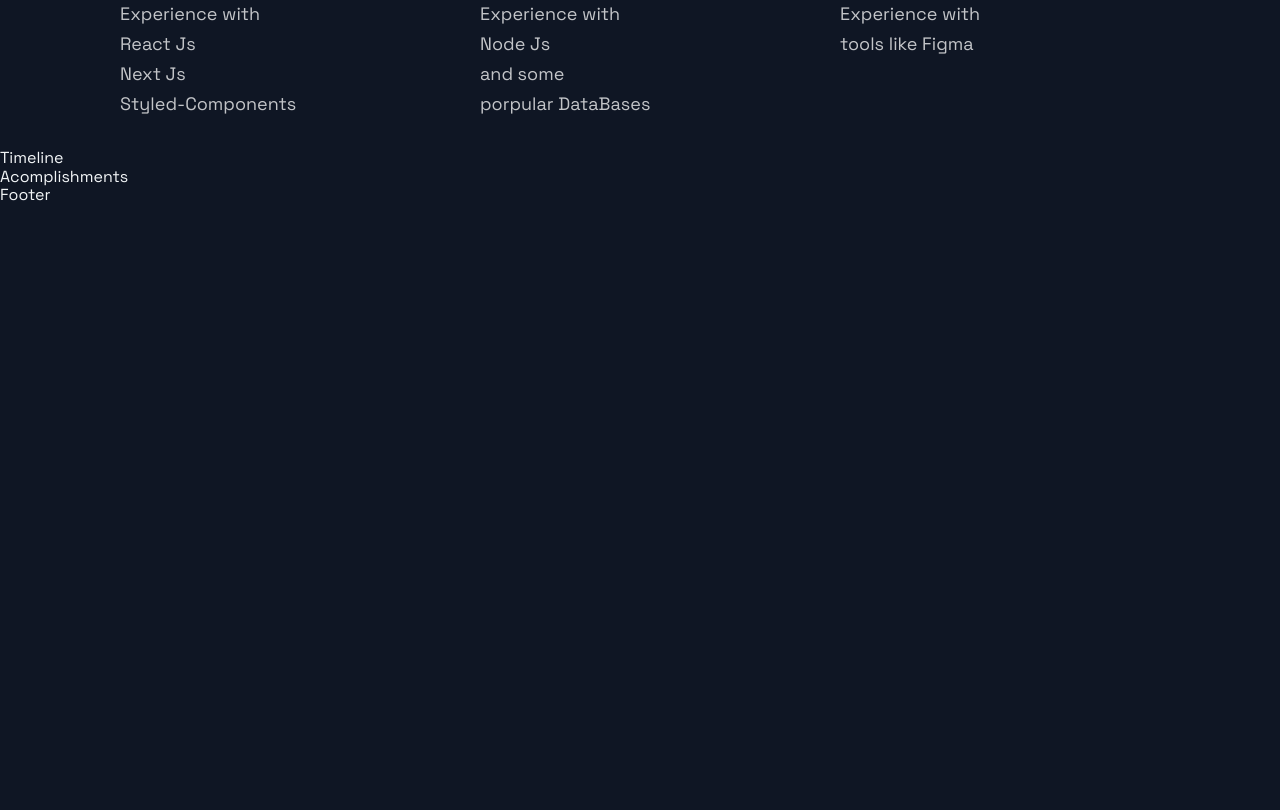
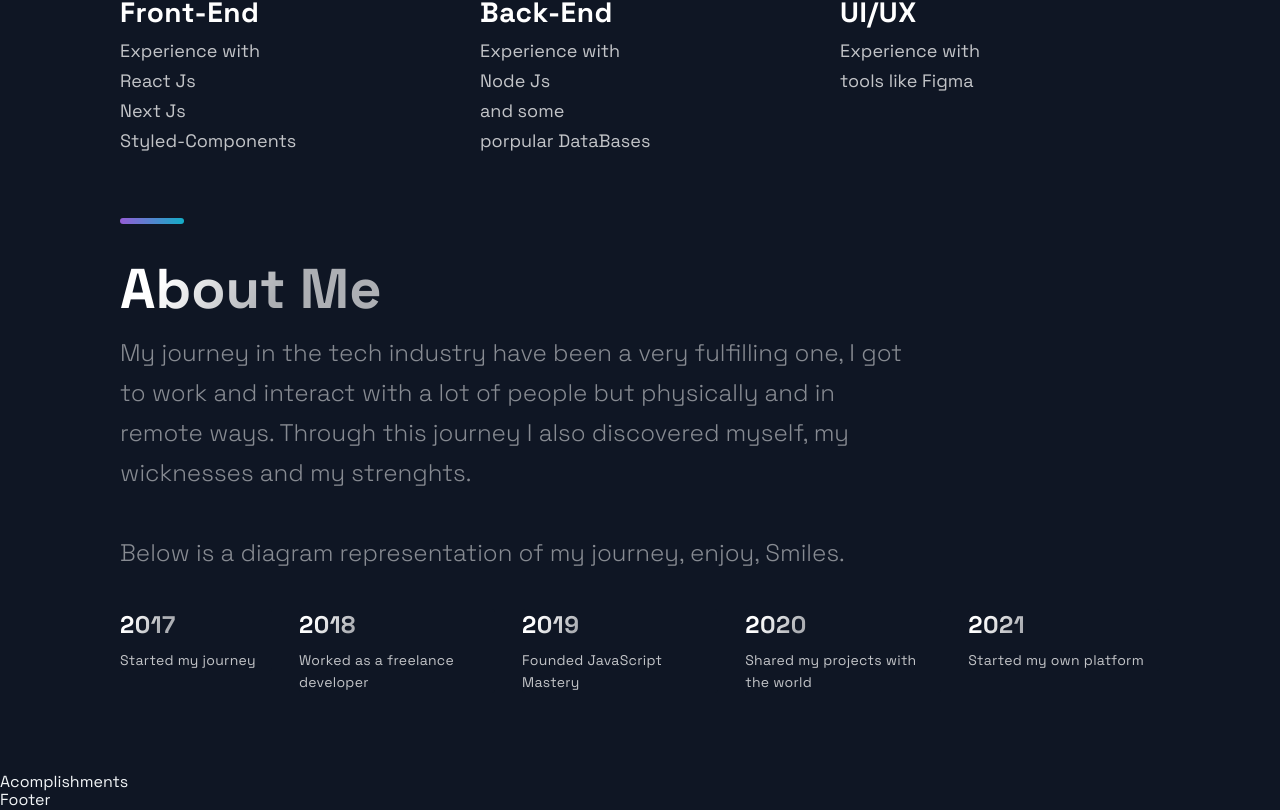
Before and after one commit to Officialibn1/Next-js-portfolio, a Next.js app: page / in a window 1280 px wide. Shown: the part 2799-3609 px from the top of the page. Before the commit the page ends 3004 px from the top, so only its background shows below. Built offline with nearby package versions, Linux system fonts and the light colour scheme.

Commit message:
Timeline Section Complete

```diff
--- a/src/components/Technologies/Technologies.js
+++ b/src/components/Technologies/Technologies.js
@@ -6,7 +6,7 @@ import { List, ListContainer, ListItem, ListParagraph, ListTitle } from './Techn
 const Technologies = () =>  (
   <Section id='tech'>
     <SectionDivider />
-
+    <br /><br />
     <SectionTitle>Technologies</SectionTitle>
 
     <SectionText>
--- a/src/components/TimeLine/TimeLine.js
+++ b/src/components/TimeLine/TimeLine.js
@@ -7,45 +7,90 @@ import { TimeLineData } from '../../constants/constants';
 const TOTAL_CAROUSEL_COUNT = TimeLineData.length;
 
 const Timeline = () => {
-  // const [activeItem, setActiveItem] = useState(0);
-  // const carouselRef = useRef();
+  const [activeItem, setActiveItem] = useState(0);
+  const carouselRef = useRef();
 
-  // const scroll = (node, left) => {
-  //   return node.scrollTo({ left, behavior: 'smooth' });
-  // }
+  const scroll = (node, left) => {
+    return node.scrollTo({ left, behavior: 'smooth' });
+  }
 
-  // const handleClick = (e, i) => {
-  //   e.preventDefault();
 
-  //   if (carouselRef.current) {
-  //     const scrollLeft = Math.floor(carouselRef.current.scrollWidth * 0.7 * (i / TimeLineData.length));
+  // Function for handling the onclick even of any carousel item clicked.
+  const handleClick = (e, i) => {
+    e.preventDefault();
 
-  //     scroll(carouselRef.current, scrollLeft);
-  //   }
-  // }
+    if (carouselRef.current) {
+      const scrollLeft = Math.floor(carouselRef.current.scrollWidth * 0.7 * (i / TimeLineData.length));
 
-  // const handleScroll = () => {
-  //   if (carouselRef.current) {
-  //     const index = Math.round((carouselRef.current.scrollLeft / (carouselRef.current.scrollWidth * 0.7)) * TimeLineData.length);
+      scroll(carouselRef.current, scrollLeft);
+    }
+  }
 
-  //     setActiveItem(index);
-  //   }
-  // }
+  const handleScroll = () => {
+    if (carouselRef.current) {
+      const index = Math.round((carouselRef.current.scrollLeft / (carouselRef.current.scrollWidth * 0.7)) * TimeLineData.length);
+
+      setActiveItem(index);
+    }
+  }
 
   // // snap back to beginning of scroll when window is resized
   // // avoids a bug where content is covered up if coming from smaller screen
-  // useEffect(() => {
-  //   const handleResize = () => {
-  //     scroll(carouselRef.current, 0);
-  //   }
+  useEffect(() => {
+    const handleResize = () => {
+      scroll(carouselRef.current, 0);
+    }
 
-  //   window.addEventListener('resize', handleResize);
-  // }, []);
+    window.addEventListener('resize', handleResize);
+  }, []);
 
   return (
-    <div>
-      Timeline
-    </div>
+    <Section id='about'>
+      <SectionDivider />
+      <br /><br />
+      <SectionTitle>About Me</SectionTitle>
+
+      <SectionText>
+        My journey in the tech industry have been a very fulfilling one, I got to work and interact with a lot of people but physically and in remote ways. Through this journey I also discovered myself, my wicknesses and my strenghts. <br /><br /> Below is a diagram representation of my journey, enjoy, Smiles.
+      </SectionText>
+
+      <CarouselContainer ref={carouselRef} onScroll={handleScroll}>
+        <>
+          {TimeLineData.map((item, index) => (
+            <CarouselMobileScrollNode key={index} final={index === TOTAL_CAROUSEL_COUNT - 1}>
+
+              <CarouselItem
+                index={index}
+                id={`corousel_item-${index}`}
+                active={activeItem}
+                onClick={(e) => handleClick(e, index)}
+              >
+
+              <CarouselItemTitle>
+                {item.year}
+              </CarouselItemTitle>
+              <CarouselItemText>
+                {item.text}
+              </CarouselItemText>
+              </CarouselItem>
+            </CarouselMobileScrollNode>
+          ))}
+        </>
+      </CarouselContainer>
+      <CarouselButtons>
+        {TimeLineData.map((item, index) => (
+          <CarouselButton
+            key={index}
+            index={index}
+            active={activeItem}
+            onClick={(e) => handleClick(e, index)}
+            type='button'
+          >
+            <CarouselButtonDot />
+          </CarouselButton>
+        ))}
+      </CarouselButtons>
+    </Section>
   );
 };
 
```
